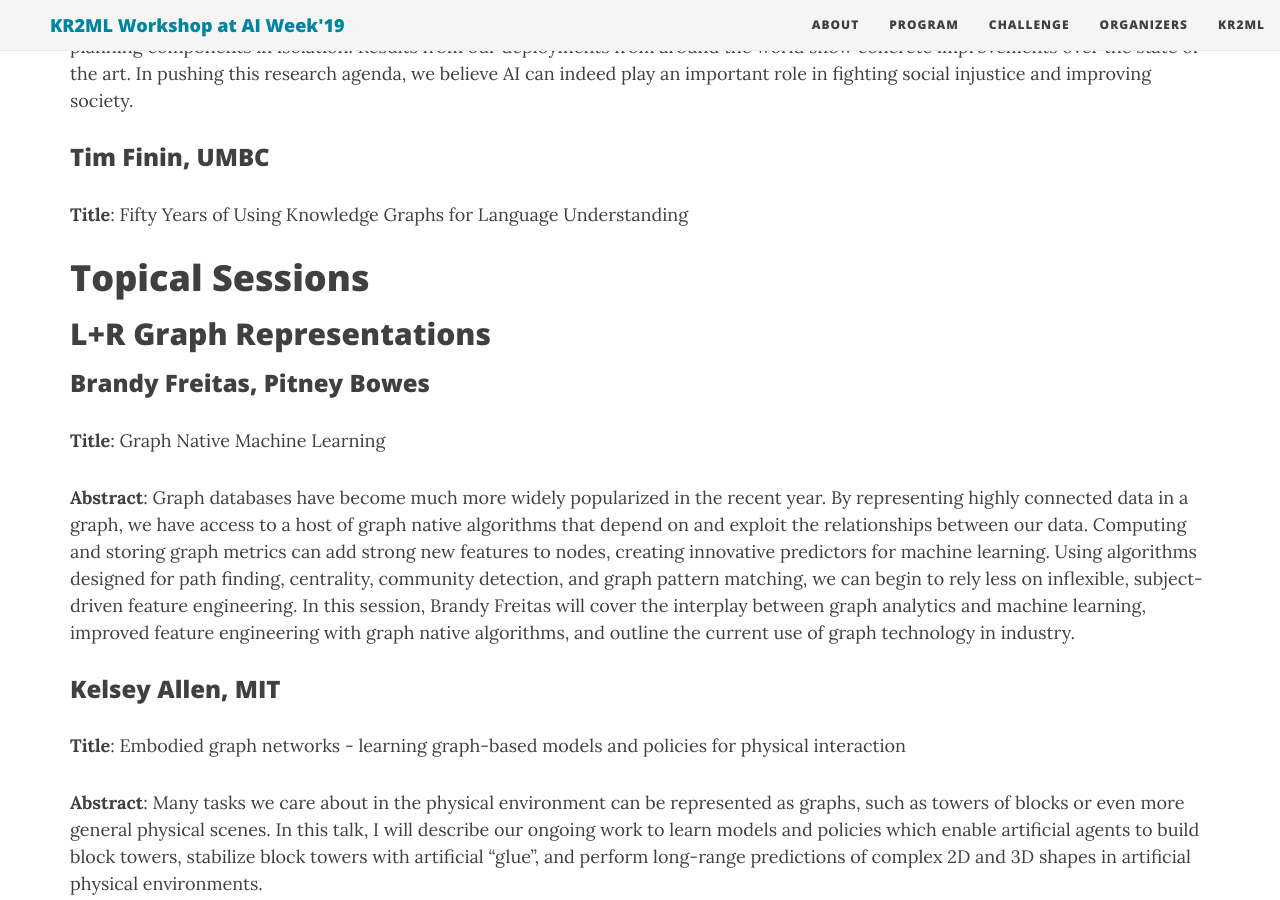
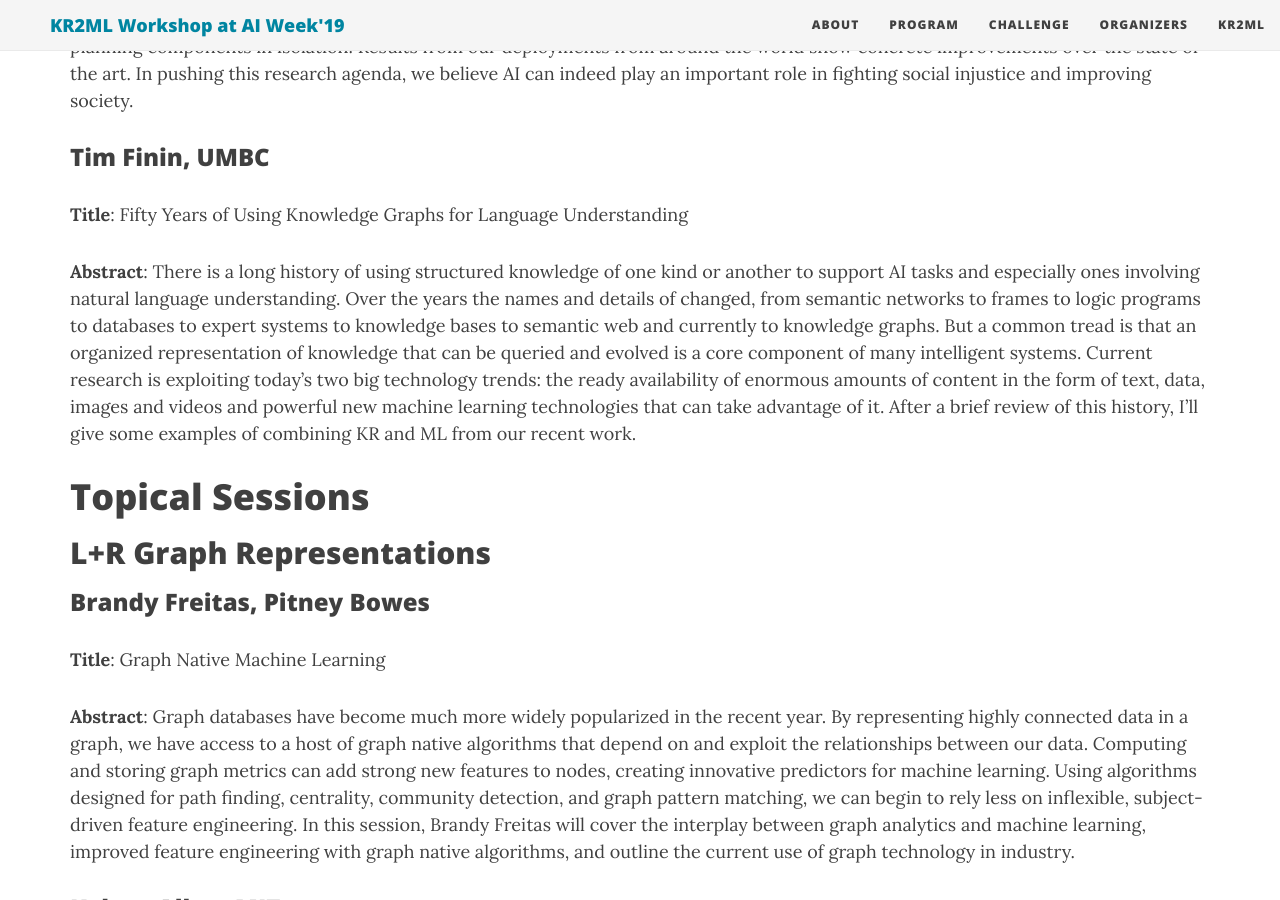
Before and after one commit to kr2ml/ibm-2019, a Jekyll site: the page built from schedule.md, in a window 1280 px wide and 900 px high, scrolled down 1986 px. Built offline with Jekyll 4.4.1, drawn with Linux system fonts in a browser that asks for light colours; nearby versions of some CDN libraries.

Commit message:
KRT: Added Finin Abstract

```diff
--- a/schedule.md
+++ b/schedule.md
@@ -57,6 +57,18 @@ Please also check out the rest of the [AI Week](https://ibm.biz/ai-research-week
 ### Tim Finin, UMBC<a name="tim-finin"></a>
 
 **Title**: Fifty Years of Using Knowledge Graphs for Language Understanding
+
+**Abstract**: There is a long history of using structured knowledge of one kind or another to support AI tasks and especially ones involving natural language understanding.  Over the years the names and details of changed, from
+semantic networks to frames to logic programs to databases to expert
+systems to knowledge bases to semantic web and currently to knowledge
+graphs.  But a common tread is that an organized representation of
+knowledge that can be queried and evolved is a core component of many
+intelligent systems. Current research is exploiting today's two big
+technology trends: the ready availability of enormous amounts of
+content in the form of text, data, images and videos and powerful new
+machine learning technologies that can take advantage of it.  After a
+brief review of this history, I'll give some examples of combining KR
+and ML from our recent work.
 
 
 # Topical Sessions<a name="topical-sessions"></a>
```
